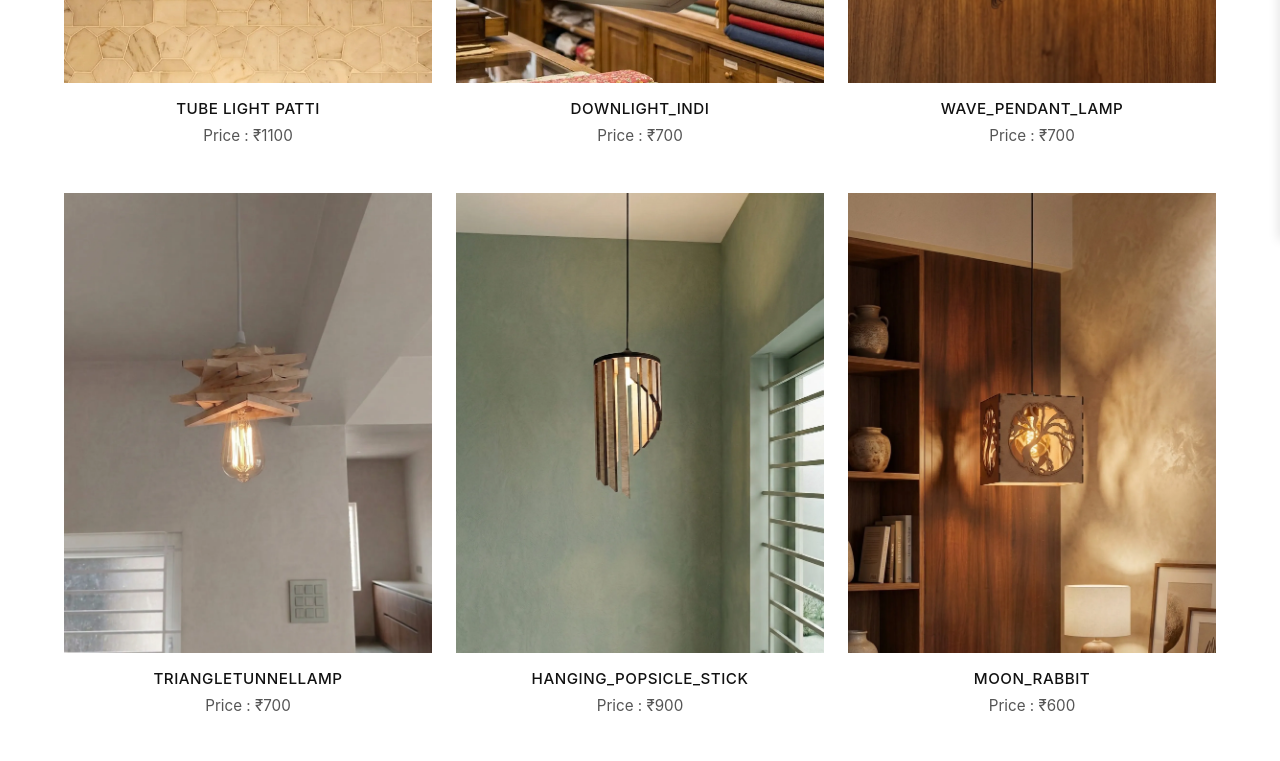
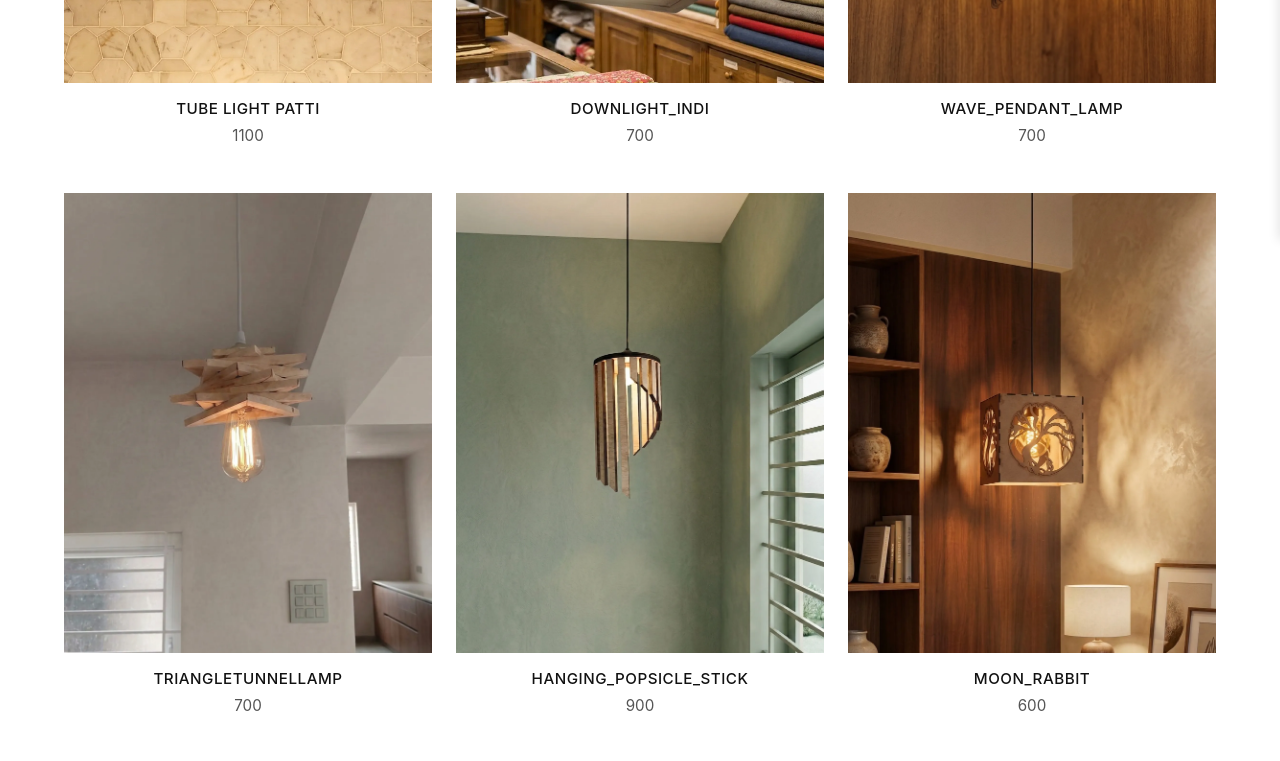
Before and after one commit to inveh/inveh_website, a Vue app: page /#/ in a window 1280 px wide. Shown: the part 560-1321 px from the top of the page. Built offline with nearby package versions, Linux system fonts and the light colour scheme.

Commit message:
refactor: standardize product pricing to numeric values and implement persistent cart storage using localStorage

```diff
--- a/src/data/products.ts
+++ b/src/data/products.ts
@@ -7,7 +7,7 @@ export interface ProductCategory {
   images: ProductImage[];
   model_name: string;
   model_num: string;
-  model_price: string;
+  model_price: number;
   description: string;
 }
 
@@ -30,7 +30,7 @@ export const productCategories: ProductCategory[] = [
     ],
     model_name: 'Tube light Patti',
     model_num: "INT001",
-    model_price: 'Price : ₹1100',
+    model_price: 1100,
     description: 'size:',
   },
 
@@ -49,7 +49,7 @@ export const productCategories: ProductCategory[] = [
     ],
     model_name: 'DownLight_Indi',
     model_num: "IND001",
-    model_price: 'Price : ₹700',
+    model_price: 700,
     description: 'size:15cm x 13cm',
   },
 
@@ -68,7 +68,7 @@ export const productCategories: ProductCategory[] = [
     ],
     model_name: 'Wave_Pendant_Lamp',
     model_num: "INB001",
-    model_price: 'Price : ₹700',
+    model_price: 700,
     description: 'size:36cm x 20cm',
   },
 
@@ -87,7 +87,7 @@ export const productCategories: ProductCategory[] = [
     ],
     model_name: 'TriangleTunnelLamp',
     model_num: "INB002",
-    model_price: 'Price : ₹700',
+    model_price: 700,
     description: 'size:11cm x 12cm',
   },
 
@@ -106,7 +106,7 @@ export const productCategories: ProductCategory[] = [
     ],
     model_name: 'Hanging_Popsicle_stick',
     model_num: "INB003",
-    model_price: 'Price : ₹900',
+    model_price: 900,
     description: 'size:30cm x 14cm',
   },
 
@@ -125,7 +125,7 @@ export const productCategories: ProductCategory[] = [
     ],
     model_name: 'Moon_Rabbit',
     model_num: "INB004",
-    model_price: 'Price : ₹600',
+    model_price: 600,
     description: 'size:25cm x 25cm',
   },
 
@@ -144,7 +144,7 @@ export const productCategories: ProductCategory[] = [
     ],
     model_name: 'Honey_comb',
     model_num: "INB005",
-    model_price: 'Price : ₹600',
+    model_price: 600,
     description: 'size:26cm x 14cm',
   },
 
@@ -163,7 +163,7 @@ export const productCategories: ProductCategory[] = [
     ],
     model_name: 'Ball_bottle',
     model_num: "INB006",
-    model_price: 'Price : ₹1000',
+    model_price: 1000,
     description: 'size:50cm x 40cm',
   },
 
@@ -182,7 +182,7 @@ export const productCategories: ProductCategory[] = [
     ],
     model_name: 'Spiral',
     model_num: "INB007",
-    model_price: 'Price : ₹700',
+    model_price: 700,
     description: 'size: 35cm x 35cm',
   },
 
@@ -201,7 +201,7 @@ export const productCategories: ProductCategory[] = [
     ],
     model_name: 'Pumpkin_styled',
     model_num: "INB008",
-    model_price: 'Price : ₹700',
+    model_price: 700,
     description: 'size:30cm x 45cm',
   },
 
@@ -217,7 +217,7 @@ export const productCategories: ProductCategory[] = [
     ],
     model_name: 'Fairy_Moon',
     model_num: "INB009",
-    model_price: 'Price : ₹600',
+    model_price: 600,
     description: 'size:20cm x 20cm',
   },
 
@@ -236,7 +236,7 @@ export const productCategories: ProductCategory[] = [
     ],
     model_name: 'Pineapple',
     model_num: "INB010",
-    model_price: 'Price : ₹1100',
+    model_price: 1100,
     description: 'size:30cm x 45cm',
   },
 
@@ -255,7 +255,7 @@ export const productCategories: ProductCategory[] = [
     ],
     model_name: 'Cylindrical_JailBar',
     model_num: "INB011",
-    model_price: 'dummy price',
+    model_price: 0,
     description: 'dummy description',
   },
 
@@ -274,7 +274,7 @@ export const productCategories: ProductCategory[] = [
     ],
     model_name: 'Hexagon_Tulip',
     model_num: "INB012",
-    model_price: 'dummy price',
+    model_price: 0,
     description: 'dummy description',
   },
 
@@ -293,7 +293,7 @@ export const productCategories: ProductCategory[] = [
     ],
     model_name: 'Wooden_flower_lamp',
     model_num: "INB013",
-    model_price: 'dummy price',
+    model_price: 0,
     description: 'dummy description',
   },
 
@@ -309,7 +309,7 @@ export const productCategories: ProductCategory[] = [
     ],
     model_name: 'MiniChristmas_Tree',
     model_num: "INB014",
-    model_price: 'dummy price',
+    model_price: 0,
     description: 'dummy description',
   },
 
@@ -331,7 +331,7 @@ export const productCategories: ProductCategory[] = [
     ],
     model_name: 'Wooden Keychain',
     model_num: "Wooden Keychain",
-    model_price: 'dummy price',
+    model_price: 0,
     description: 'dummy description',
   },
 ];
```
